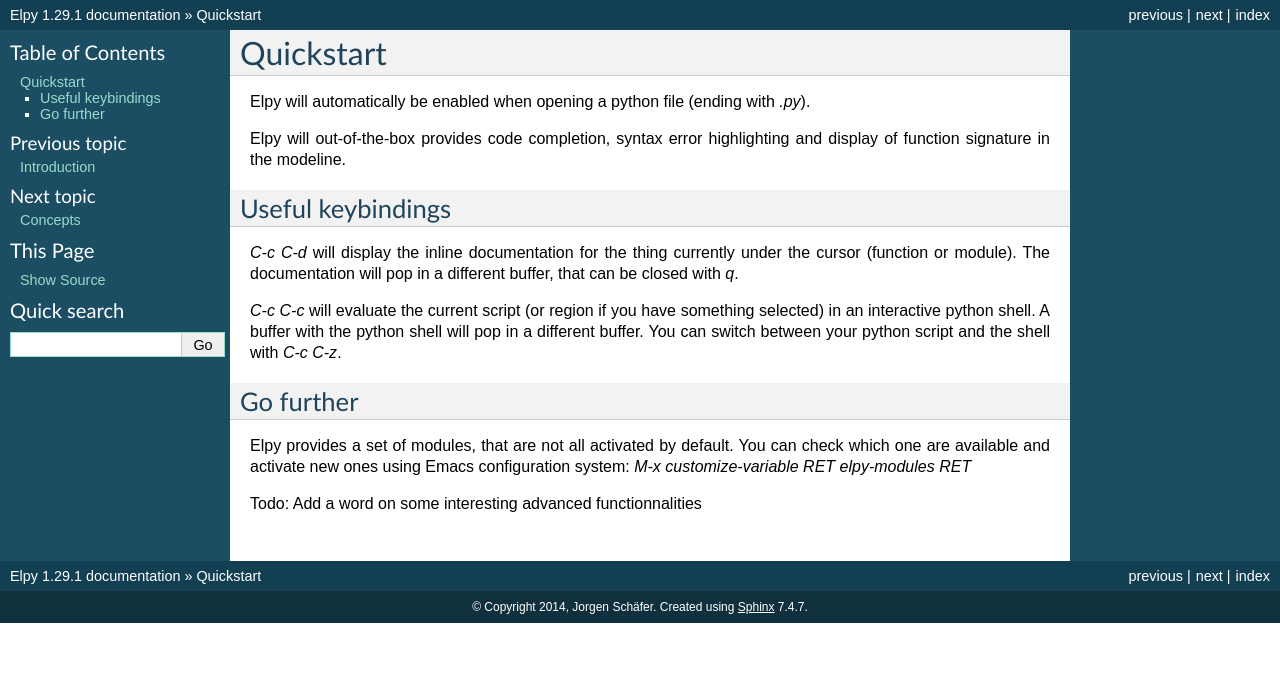
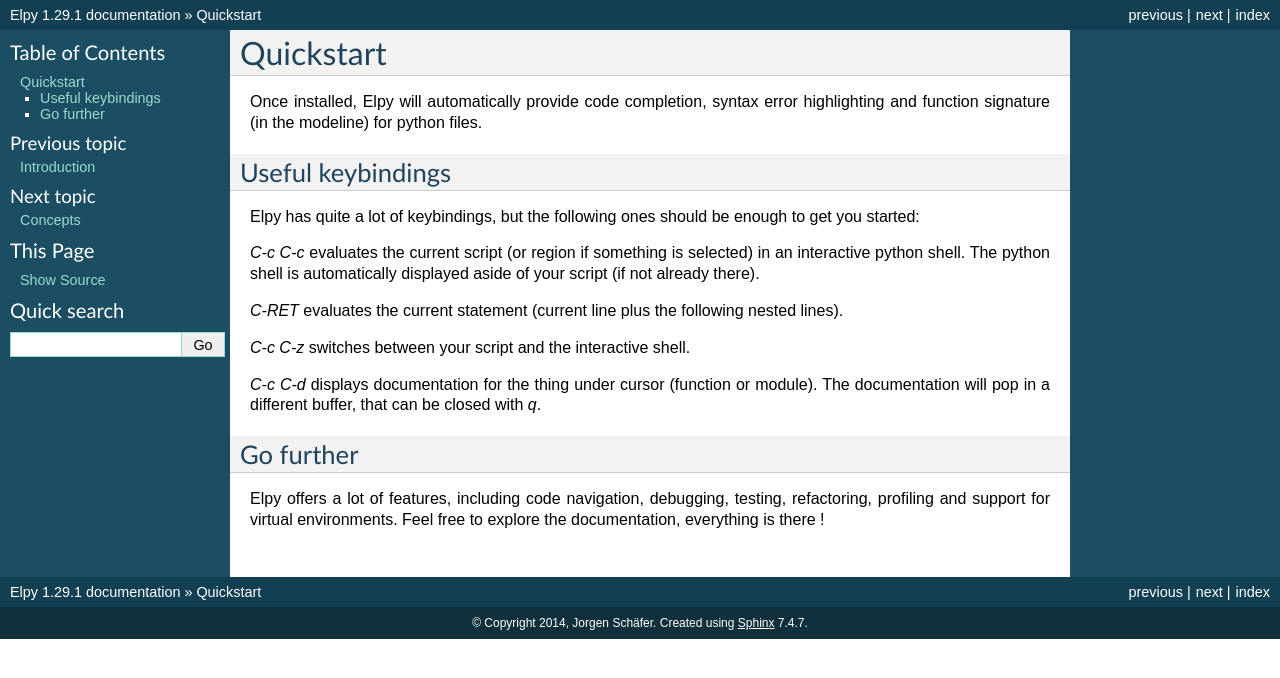
Before and after one commit to jorgenschaefer/elpy, a Sphinx documentation site: the page built from docs/quickstart.rst, in a window 1280 px wide. Shown: the top 678 px of the page. Built offline with Sphinx 7.4.7, drawn with Linux system fonts in a browser that asks for light colours.

Commit message:
Shorter, better, cleaner

```diff
--- a/docs/quickstart.rst
+++ b/docs/quickstart.rst
@@ -1,25 +1,23 @@
 Quickstart
 ==========
 
-Elpy will automatically be enabled when opening a python file (ending with `.py`).
-
-Elpy will out-of-the-box provides code completion, syntax error highlighting and display of function signature in the modeline.
+Once installed, Elpy will automatically provide code completion, syntax error highlighting and function signature (in the modeline) for python files.
 
 Useful keybindings
 ------------------
 
-`C-c C-d` will display the inline documentation for the thing currently under the cursor (function or module).
-The documentation will pop in a different buffer, that can be closed with `q`.
+Elpy has quite a lot of keybindings, but the following ones should be enough to get you started:
 
-`C-c C-c` will evaluate the current script (or region if you have something selected) in an interactive python shell.
-A buffer with the python shell will pop in a different buffer.
-You can switch between your python script and the shell with `C-c C-z`.
+`C-c C-c` evaluates the current script (or region if something is selected) in an interactive python shell. The python shell is automatically displayed aside of your script (if not already there).
 
+`C-RET` evaluates the current statement (current line plus the following nested lines).
+
+`C-c C-z` switches between your script and the interactive shell.
+
+`C-c C-d` displays documentation for the thing under cursor (function or module). The documentation will pop in a different buffer, that can be closed with `q`.
 
 Go further
 ----------
 
-Elpy provides a set of modules, that are not all activated by default.
-You can check which one are available and activate new ones using Emacs configuration system: `M-x customize-variable RET elpy-modules RET`
-
-Todo: Add a word on some interesting advanced functionnalities
+Elpy offers a lot of features, including code navigation, debugging, testing, refactoring, profiling and support for virtual environments.
+Feel free to explore the documentation, everything is there !
```
